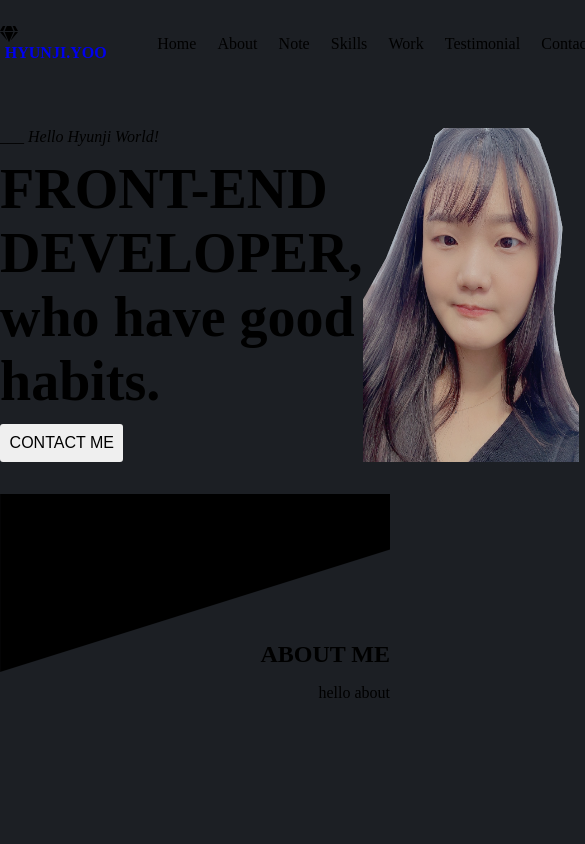
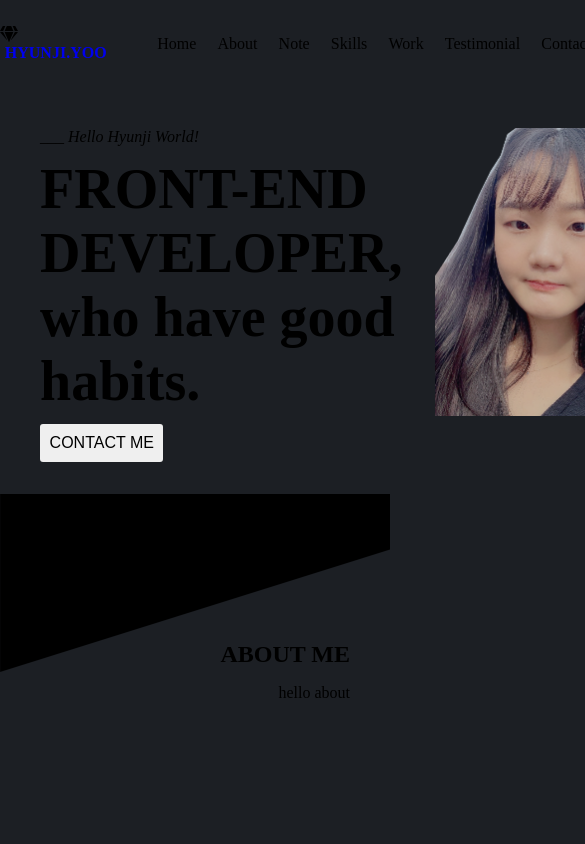
Before and after one commit to hyunjiyoo/portfolio, a React (Create React App) app: page / in a window 390 px wide. Shown: the top 844 px of the page, 585 px wide, since content can reach past the window. Built offline with nearby package versions, Linux system fonts and the light colour scheme.

Commit message:
intro 반응형 수정 및 전체 페이지 여백 추가

```diff
--- a/src/components/body/intro/intro.module.css
+++ b/src/components/body/intro/intro.module.css
@@ -4,11 +4,11 @@
 .intro {
   display: flex;
   justify-content: space-between;
+  margin-top: 8rem !important;
 }
 
 .contents {
   flex-direction: column;
-  margin-top: 8rem;
 }
 
 .span {
@@ -33,7 +33,8 @@
 
 .img {
   width: 13.5em;
+  height: 18em;
   float: right;
   opacity: 0.8;
-  margin-top: 8rem;
+  margin-left: 2rem;
 }
--- a/src/index.css
+++ b/src/index.css
@@ -26,6 +26,10 @@ button {
   outline: none;
 }
 
+section {
+  padding: 0 2.5rem;
+}
+
 #root {
   display: flex;
   justify-content: center;
```
